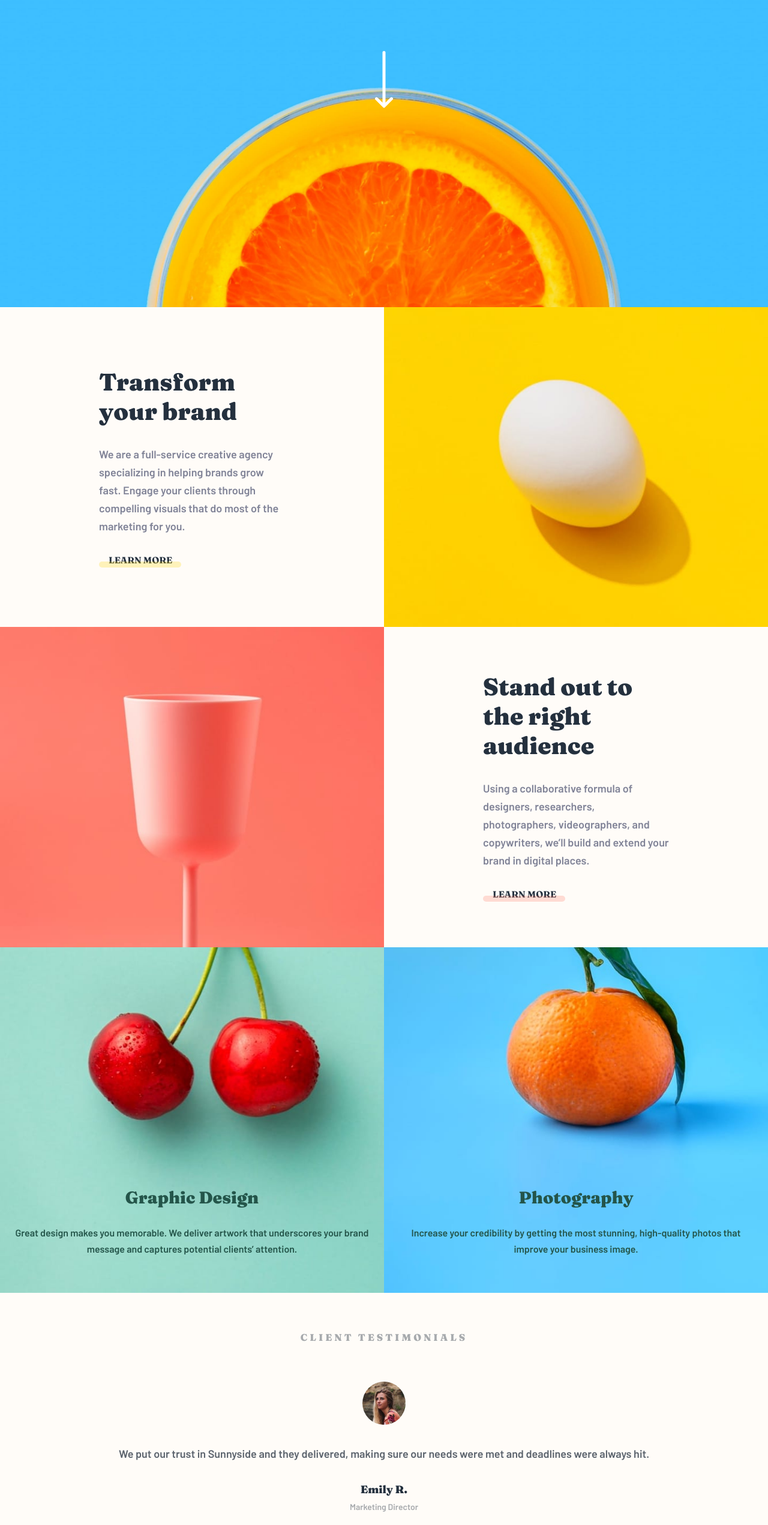
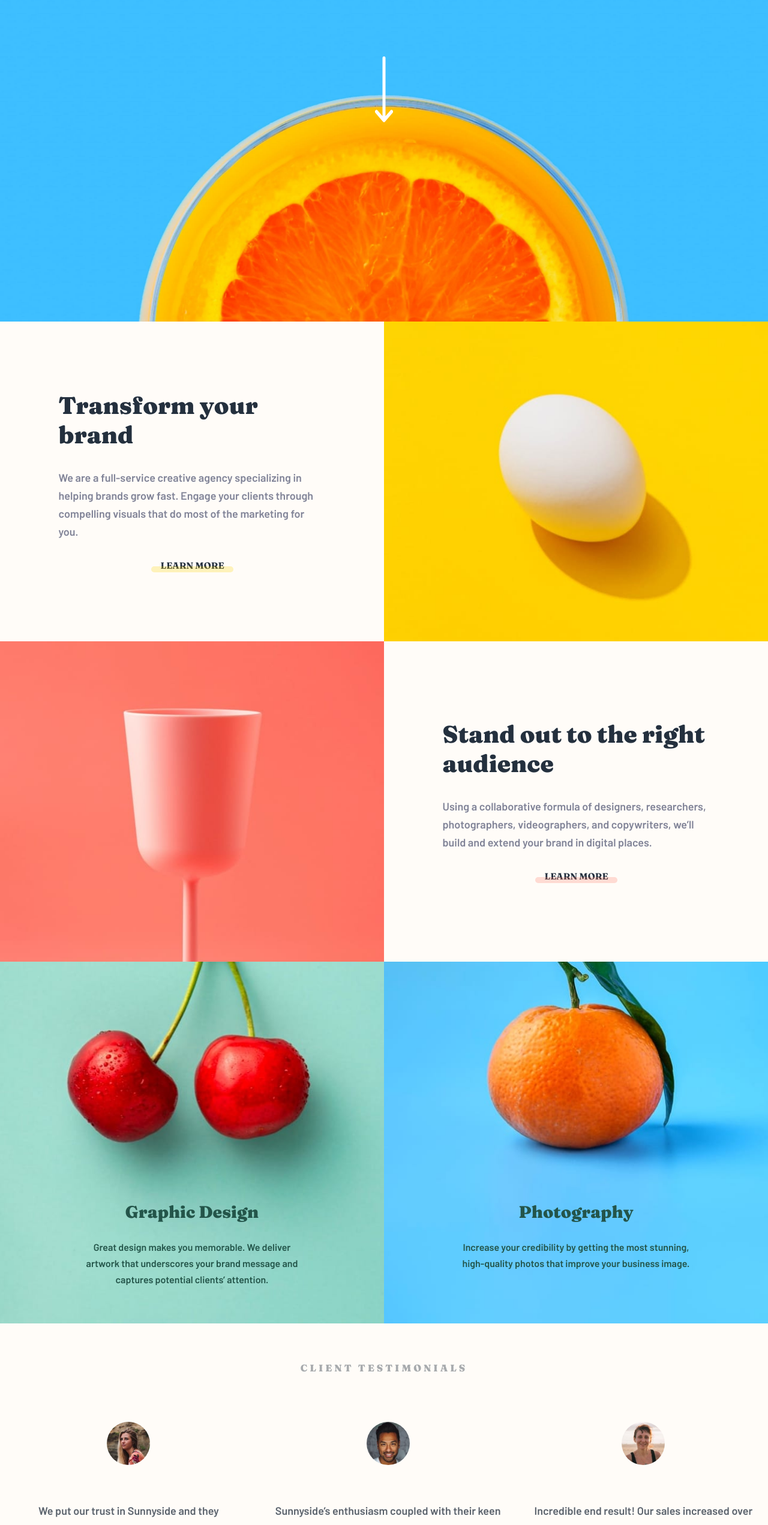
Before and after one commit to kpjmmu/sunnyside-landing-page, a plain HTML site: page index.html in a window 1280 px wide. Shown: the part 243-2785 px from the top of the page at 60% size. Drawn offline with Linux system fonts and the light colour scheme.

Commit message:
Update html/css
-html/styles are finished
-need to add js for hamburger menu

```diff
--- a/index.html
+++ b/index.html
@@ -29,31 +29,23 @@
           class="menu-icon"></button>
     </nav>
     <h1 class="header-title">We are creatives</h1>
-    <img src="images/icon-arrow-down.svg" alt="down arrow" class="down-arrow">
+    <img src="images/icon-arrow-down.svg" alt="down arrow" class="down-arrow bounce">
   </header>
   <main>
     <section class="grid">
-      <img src="images/mobile/image-transform.jpg" alt="egg against a yellow background"
-        class="egg-img-mobile item-egg">
-      <img src="images/desktop/image-transform.jpg" alt="egg against a yellow background"
-        class="egg-img-desktop item-egg">
+      <img src="images/mobile/image-transform.jpg" alt="egg against a yellow background" class="egg-img item-egg">
       <div class="main-container item-transform">
         <h2 class="main-section-title">Transform your brand</h2>
         <p class="main-section-text">We are a full-service creative agency specializing in helping brands grow fast.
           Engage your clients through compelling visuals that do most of the marketing for you.</p>
-        <a href="#" class="link-learn-more">LEARN MORE</a>
-        <p class="link-accent link-accent-light"></p>
+        <a href="#" class="link-learn-more accent-light">LEARN MORE</a>
       </div>
-      <img src="images/mobile/image-stand-out.jpg" alt="pink cup against a pink background"
-        class="cup-img-mobile item-cup">
-      <img src="images/desktop/image-stand-out.jpg" alt="pink cup against a pink background"
-        class="cup-img-desktop item-cup">
+      <img src="images/mobile/image-stand-out.jpg" alt="pink cup against a pink background" class="cup-img item-cup">
       <div class="main-container item-stand">
         <h2 class="main-section-title">Stand out to the right audience</h2>
         <p class="main-section-text">Using a collaborative formula of designers, researchers, photographers,
           videographers, and copywriters, we’ll build and extend your brand in digital places. </p>
-        <a href="#" class="link-learn-more">LEARN MORE</a>
-        <p class="link-accent link-accent-dark"></p>
+        <a href="#" class="link-learn-more accent-dark">LEARN MORE</a>
       </div>
       <div class="bottom-grid-container item-design">
         <h2 class="bottom-grid-title">Graphic Design</h2>
@@ -68,6 +60,7 @@
     </section>
     <section class="testimonial-container">
       <h2 class="testimonial-title">CLIENT TESTIMONIALS</h2>
+      <div class="client-container">
         <div class="client">
           <img src="images/image-emily.jpg" alt="image of emily r" class="avatar">
           <p class="client-text">We put our trust in Sunnyside and they delivered, making sure our needs were met and
@@ -77,7 +70,8 @@
         </div>
         <div class="client">
           <img src="images/image-thomas.jpg" alt="image of thomas s" class="avatar">
-        <p class="client-text">Sunnyside’s enthusiasm coupled with their keen interest in our brand’s success made it a
+          <p class="client-text">Sunnyside’s enthusiasm coupled with their keen interest in our brand’s success made it
+            a
             satisfying and enjoyable experience.</p>
           <p class="client-name">Thomas S.</p>
           <p class="client-position">Chief Operating Officer</p>
@@ -88,6 +82,7 @@
             Highly recommended!</p>
           <p class="client-name">Jennie F.</p>
           <p class="client-position">Business Owner</p>
+        </div>
       </div>
     </section>
     <section class="image-grid">
--- a/style/styles.css
+++ b/style/styles.css
@@ -34,6 +34,7 @@
     --clr-accent-dark: #FE7766;
 
     --clr-bg-light: #FFFCF8;
+    --clr-bg-header: #78CEF5;
     --clr-bg-footer: #90D4C6;
 }
 
@@ -62,7 +63,7 @@ header {
 
 footer {
     background: var(--clr-bg-footer);
-    padding: 4rem 2.5rem 5rem;
+    padding: 4rem 1.5rem 5rem;
 }
 
 /* ===============
@@ -98,10 +99,43 @@ footer {
 
 .link-learn-more {
     color: var(--clr-secondary);
+    display: block;
     font-family: var(--ff-secondary);
     font-size: var(--fs-15);
     font-weight: var(--fw-bold);
     text-decoration: none;
+}
+
+.accent-light::after {
+    content: "";
+    display: block;
+    width: 137px;
+    height: 10px;
+    border-radius: 500px;
+    margin: -8px auto 0;
+    opacity: .25;
+    background: var(--clr-accent-light);
+    text-align: center;
+}
+
+.accent-dark::after {
+    content: "";
+    display: block;
+    width: 137px;
+    height: 10px;
+    border-radius: 500px;
+    margin: -8px auto 0;
+    padding: 0;
+    opacity: .25;
+    background: var(--clr-accent-dark);
+}
+
+.accent-light:hover::after,
+.accent-light:focus::after,
+.accent-dark:hover::after,
+.accent-dark:focus::after {
+    cursor: pointer;
+    opacity: 1;
 }
 
 .bottom-grid-title {
@@ -174,11 +208,11 @@ footer {
     text-align: center;
 }
 
-.item-cherry {
+.item-design {
     background-image: url(../images/mobile/image-graphic-design.jpg);
 }
 
-.item-orange {
+.item-photography {
     background-image: url(../images/mobile/image-photography.jpg);
 }
 
@@ -229,39 +263,48 @@ footer {
 .down-arrow {
     max-width: 30px;
     margin: 0 auto;
+    animation-duration: 2s;
+    animation-iteration-count: infinite;
+}
+
+.bounce {
+    animation-name: bounce;
+    animation-timing-function: ease;
+}
+
+@keyframes bounce {
+    0% {
+        transform: scale(1, 1) translateY(0);
+    }
+
+    10% {
+        transform: scale(1.1, .9) translateY(0);
+    }
+
+    30% {
+        transform: scale(.9, 1.1) translateY(-25px);
+    }
+
+    50% {
+        transform: scale(1, 1) translateY(0);
+    }
+
+    57% {
+        transform: scale(1, 1) translateY(-7px);
+    }
+
+    64% {
+        transform: scale(1, 1) translateY(0);
+    }
+
+    100% {
+        transform: scale(1, 1) translateY(0);
+    }
 }
 
 /* ===============
    Main Content
    ===============*/
-
-.egg-img-desktop,
-.cup-img-desktop {
-    display: none;
-}
-
-.link-accent {
-    height: 10px;
-    width: 137px;
-    opacity: .25;
-    margin: 0 auto;
-    border-radius: 500px;
-    margin-top: -7px;
-}
-
-.link-accent:hover,
-.link-accent:focus {
-    cursor: pointer;
-    opacity: 1;
-}
-
-.link-accent-light {
-    background-color: var(--clr-accent-light);
-}
-
-.link-accent-dark {
-    background-color: var(--clr-accent-dark);
-}
 
 .avatar {
     max-width: 72px;
@@ -279,6 +322,11 @@ footer {
     width: 170px;
     margin: 0 auto;
     margin-bottom: 2.5rem;
+}
+
+.footer-nav {
+    max-width: 300px;
+    margin: 0 auto;
 }
 
 .footer-nav-items {
@@ -329,7 +377,7 @@ footer {
     }
 }
 
-@media (min-width: 600px) {
+@media (min-width: 750px) {
 
     header {
         background-image: url(../images/desktop/image-header.jpg);
@@ -344,6 +392,24 @@ footer {
     .header-title {
         font-size: var(--fs-56);
         margin-bottom: 6rem;
+    }
+
+
+    .nav-item {
+        color: var(--clr-bg-light);
+        font-size: var(--fs-18);
+        text-decoration: none;
+        transition: background .75s, padding .75s, border-radius .75s;
+    }
+
+    .nav-item:hover,
+    .nav-item:focus {
+        font-family: var(--ff-secondary);
+        background: var(--clr-bg-header);
+        border-radius: 500px;
+        padding: 1rem 2rem;
+        text-transform: uppercase;
+        transition: background .75s, padding .75s, border-radius .75s;
     }
 
     .main-section-title {
@@ -367,6 +433,28 @@ footer {
         padding-left: 1rem;
     }
 
+    .accent-light::after,
+    .accent-dark::after {
+        margin-left: -16px;
+    }
+
+    .bottom-grid-text {
+        width: 65%;
+        margin: 0 auto;
+    }
+
+    .testimonial-title {
+        margin-bottom: 5rem;
+    }
+
+    .client-text {
+        margin-bottom: 4.375rem;
+    }
+
+    .client-position {
+        margin-bottom: 8.5rem;
+    }
+
     /* ===============
        Layout
        ===============*/
@@ -383,7 +471,8 @@ footer {
         display: flex;
         flex-direction: column;
         justify-content: center;
-        padding: 0 10.3125rem;
+        align-items: center;
+        padding: 2rem;
         text-align: initial;
         background: var(--clr-bg-light);
     }
@@ -393,8 +482,9 @@ footer {
         grid-template-areas:
             'transform egg'
             'cup stand'
-            'desgin photo';
+            'design photo';
         grid-template-columns: repeat(2, 1fr);
+        grid-template-rows: repeat(3, minmax(1fr, 720px));
     }
 
     .bottom-grid-container {
@@ -422,18 +512,69 @@ footer {
     }
 
     .item-design {
-        grid-area: 'desgin';
+        grid-area: 'design';
         background-image: url(../images/desktop/image-graphic-design.jpg);
+        background-position: center;
     }
 
     .item-photography {
         grid-area: 'photo';
         background-image: url(../images/desktop/image-photography.jpg);
+        background-position: center;
+    }
+
+    .testimonial-container {
+        display: flex;
+        flex-direction: column;
+        align-items: center;
+    }
+
+    .client-container {
+        display: flex;
+        gap: 1.875rem;
+    }
+
+    .image-grid {
+        display: grid;
+        grid-template-areas:
+            'milk orange-fruit cone cubes';
+        grid-template-columns: repeat(4, 1fr);
+        grid-template-rows: 447px;
+    }
+
+    .milk,
+    .orange,
+    .cone,
+    .cubes {
+        width: 100%;
+        height: 100%;
+        object-fit: cover;
+    }
+
+    .milk {
+        content: url(../images/desktop/image-gallery-milkbottles.jpg);
+    }
+
+    .orange {
+        content: url(../images/desktop/image-gallery-orange.jpg);
+    }
+
+    .cone {
+        content: url(../images/desktop/image-gallery-cone.jpg);
+    }
+
+    .cubes {
+        content: url(../images/desktop/image-gallery-sugarcubes.jpg);
     }
 
     /* ==============
        Header
        ==============*/
+
+    .logo {
+        width: 170px;
+    }
+
     .menu-btn,
     .menu-icon {
         display: none;
@@ -445,29 +586,38 @@ footer {
         list-style: none;
     }
 
-    .nav-item {
-        color: var(--clr-bg-light);
-        text-decoration: none;
+    .down-arrow {
+        width: 30px;
+        height: 110px;
+        margin: 0 auto;
     }
+
 
     /* ===============
        Main Content
        ===============*/
-
-    .egg-img-mobile,
-    .cup-img-mobile {
-        display: none;
-    }
-
-    .egg-img-desktop,
-    .cup-img-desktop {
-        display: initial;
-        width: 100%;
-    }
 
     .link-accent {
         margin: 0;
         margin-top: -7px;
     }
 
+    .avatar {
+        margin-bottom: 3.75rem;
+    }
+
+    .egg-img {
+        content: url(../images/desktop/image-transform.jpg);
+    }
+
+    .cup-img {
+        content: url(../images/desktop/image-stand-out.jpg);
+    }
+
+    .egg-img,
+    .cup-img {
+        width: 100%;
+        height: 100%;
+        object-fit: cover;
+    }
 }
```
Lines whose indentation alone changed are shown as unchanged.
